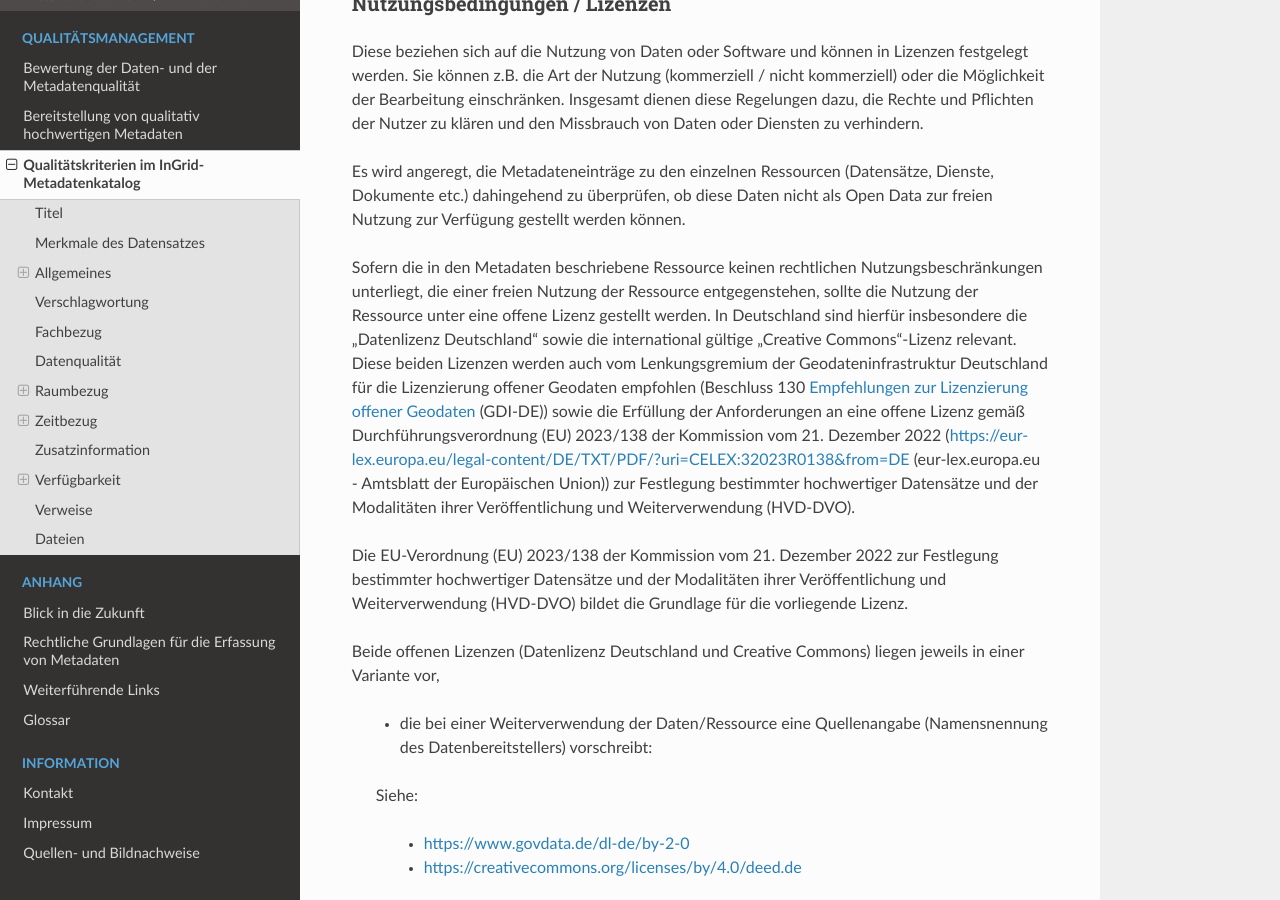
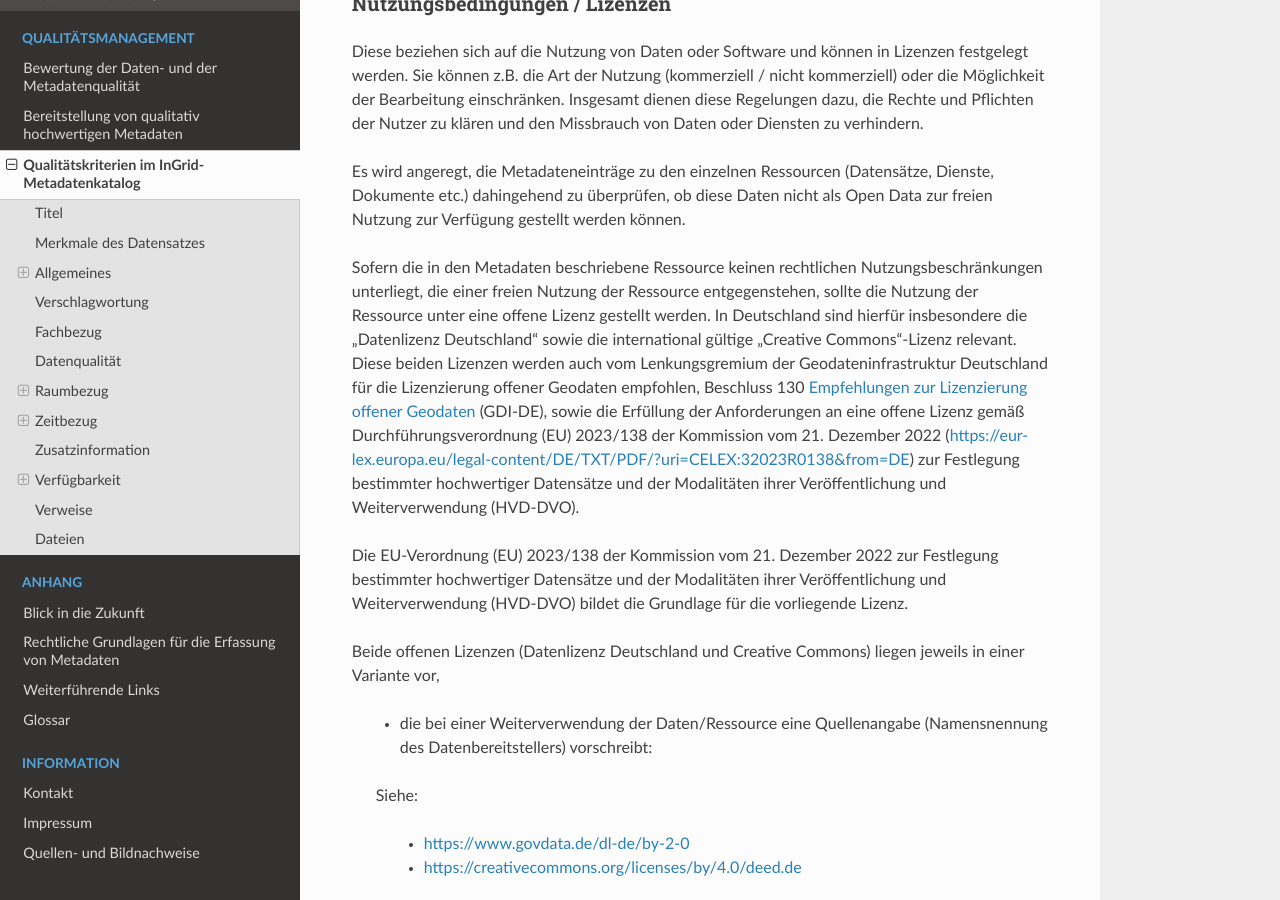
Before and after one commit to tomiwo/ingrid-mdk-st-high-quality-metadata, a Sphinx documentation site: the page built from docs/qualitaetsmanagement/metadatenschema-ige.rst, in a window 1280 px wide and 900 px high, scrolled down 5809 px. Built offline with Sphinx 7.4.7 and the Read the Docs theme 3.1.0, drawn with Linux system fonts in a browser that asks for light colours.

Commit message:
Update metadatenschema-ige.rst

```diff
--- a/docs/qualitaetsmanagement/metadatenschema-ige.rst
+++ b/docs/qualitaetsmanagement/metadatenschema-ige.rst
@@ -199,8 +199,8 @@ Insgesamt dienen diese Regelungen dazu, die Rechte und Pflichten der Nutzer zu k
 
 Es wird angeregt, die Metadateneinträge zu den einzelnen Ressourcen (Datensätze, Dienste, Dokumente etc.) dahingehend zu überprüfen, ob diese Daten nicht als Open Data zur freien Nutzung zur Verfügung gestellt werden können.
 
-Sofern die in den Metadaten beschriebene Ressource keinen rechtlichen Nutzungsbeschränkungen unterliegt, die einer freien Nutzung der Ressource entgegenstehen, sollte die Nutzung der Ressource unter eine offene Lizenz gestellt werden. In Deutschland sind hierfür insbesondere die „Datenlizenz Deutschland“ sowie die international gültige „Creative Commons“-Lizenz relevant. Diese beiden Lizenzen werden auch vom Lenkungsgremium der Geodateninfrastruktur Deutschland für die Lizenzierung offener Geodaten empfohlen (Beschluss 130 `Empfehlungen zur Lizenzierung offener Geodaten <https://www.gdi-de.org/download/Beschluss/Beschluss_130_Empfehlungen_zur_Lizenzierung_offener_Geodaten_V1-0.pdf>`_ (GDI-DE)) sowie die Erfüllung der Anforderungen an eine offene Lizenz gemäß
-Durchführungsverordnung (EU) 2023/138 der Kommission vom 21. Dezember 2022 (https://eur-lex.europa.eu/legal-content/DE/TXT/PDF/?uri=CELEX:32023R0138&from=DE (eur-lex.europa.eu - Amtsblatt der Europäischen Union)) zur Festlegung bestimmter hochwertiger Datensätze und der Modalitäten ihrer Veröffentlichung und Weiterverwendung (HVD-DVO).
+Sofern die in den Metadaten beschriebene Ressource keinen rechtlichen Nutzungsbeschränkungen unterliegt, die einer freien Nutzung der Ressource entgegenstehen, sollte die Nutzung der Ressource unter eine offene Lizenz gestellt werden. In Deutschland sind hierfür insbesondere die „Datenlizenz Deutschland“ sowie die international gültige „Creative Commons“-Lizenz relevant. Diese beiden Lizenzen werden auch vom Lenkungsgremium der Geodateninfrastruktur Deutschland für die Lizenzierung offener Geodaten empfohlen, Beschluss 130 `Empfehlungen zur Lizenzierung offener Geodaten <https://www.gdi-de.org/download/Beschluss/Beschluss_130_Empfehlungen_zur_Lizenzierung_offener_Geodaten_V1-0.pdf>`_ (GDI-DE), sowie die Erfüllung der Anforderungen an eine offene Lizenz gemäß
+Durchführungsverordnung (EU) 2023/138 der Kommission vom 21. Dezember 2022 (https://eur-lex.europa.eu/legal-content/DE/TXT/PDF/?uri=CELEX:32023R0138&from=DE) zur Festlegung bestimmter hochwertiger Datensätze und der Modalitäten ihrer Veröffentlichung und Weiterverwendung (HVD-DVO).
 
 Die EU-Verordnung (EU) 2023/138 der Kommission vom 21. Dezember 2022 zur Festlegung bestimmter hochwertiger Datensätze und der Modalitäten ihrer Veröffentlichung und Weiterverwendung (HVD-DVO) bildet die Grundlage für die vorliegende Lizenz.
 
```
